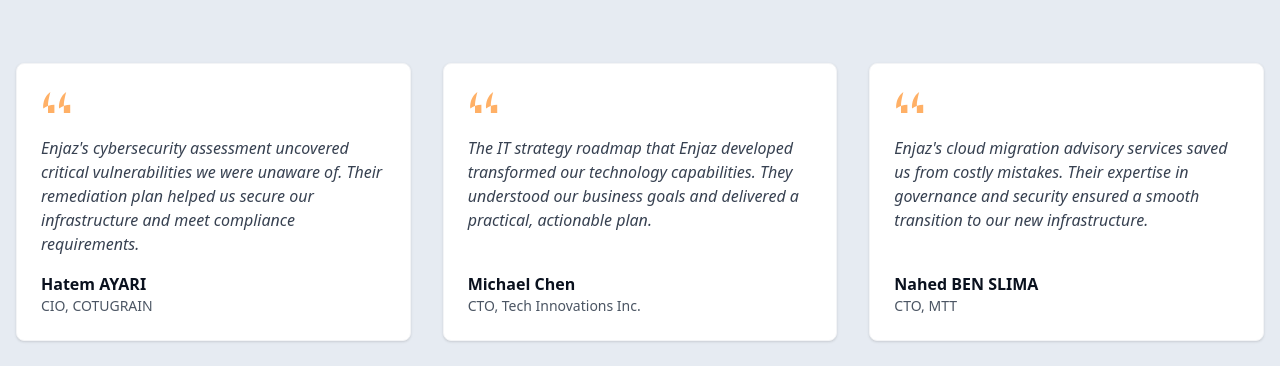
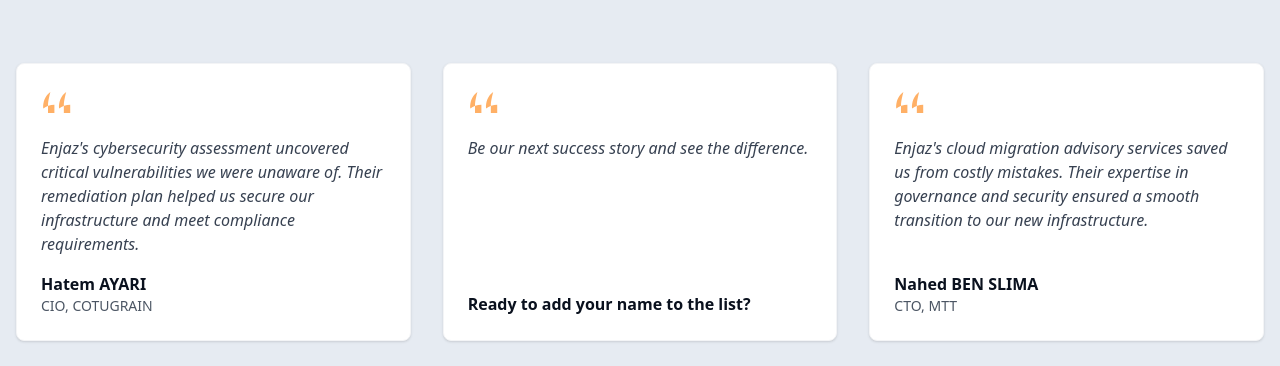
Before and after one commit to hammouda997/enjiaz, a React (Vite) app: page / in a window 1280 px wide. Shown: the part 2500-2866 px from the top of the page. Built offline with nearby package versions, Linux system fonts and the light colour scheme.

Commit message:
Replace testimonial
Update testimonial content.

```diff
--- a/src/components/TestimonialCard.tsx
+++ b/src/components/TestimonialCard.tsx
@@ -19,7 +19,11 @@ const TestimonialCard = ({ quote, author, role, company }: TestimonialCardProps)
       </div>
       <div>
         <p className="font-semibold text-navy-800">{author}</p>
-        <p className="text-sm text-gray-600">{role}, {company}</p>
+        {(role || company) && (
+          <p className="text-sm text-gray-600">
+            {role && role}{role && company && ", "}{company && company}
+          </p>
+        )}
       </div>
     </Card>
   );
--- a/src/pages/Index.tsx
+++ b/src/pages/Index.tsx
@@ -47,10 +47,10 @@ const testimonials = [{
   role: "CIO",
   company: "COTUGRAIN"
 }, {
-  quote: "The IT strategy roadmap that Enjaz developed transformed our technology capabilities. They understood our business goals and delivered a practical, actionable plan.",
-  author: "Michael Chen",
-  role: "CTO",
-  company: "Tech Innovations Inc."
+  quote: "Be our next success story and see the difference.",
+  author: "Ready to add your name to the list?",
+  role: "",
+  company: ""
 }, {
   quote: "Enjaz's cloud migration advisory services saved us from costly mistakes. Their expertise in governance and security ensured a smooth transition to our new infrastructure.",
   author: "Nahed BEN SLIMA",
```
